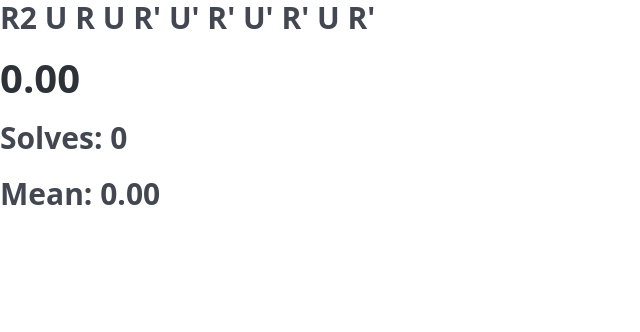
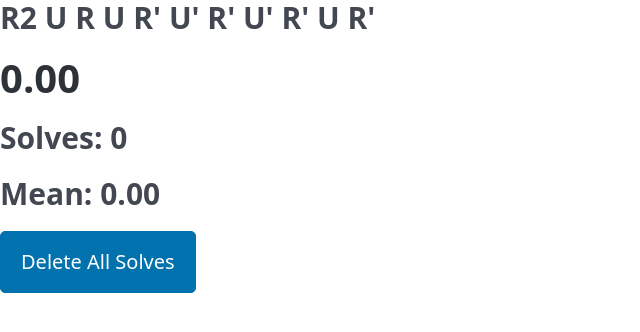
Before and after one commit to andlamb2002/lambro-trainer, a React (Vite) app: page / in a window 1280 px wide. Shown: the top 332 px of the page, without its empty margins (0-640 px from the left). Built offline with nearby package versions, Linux system fonts and the light colour scheme.

Commit message:
Added delete all button

```diff
--- a/src/App.tsx
+++ b/src/App.tsx
@@ -40,6 +40,11 @@ const deleteSolve = (solve: Solve) => {
     }
 }
 
+const deleteAllSolves = () => {
+    setSolves([]);
+    setSelectedSolve(null);
+}
+
 return (
         <>
             {currentCase && <Scramble currentScramble={currentCase.scrambles} />}
@@ -49,6 +54,7 @@ return (
                 selectedSolve={selectedSolve}
                 setSelectedSolve={setSelectedSolve}
                 deleteSolve={deleteSolve}
+                deleteAllSolves={deleteAllSolves}
             />
         </>
     )
--- a/src/Components/SolvesList.tsx
+++ b/src/Components/SolvesList.tsx
@@ -4,6 +4,7 @@ interface Props {
     selectedSolve: Solve | null;
     setSelectedSolve: (solve: Solve | null) => void;
     deleteSolve: (solve: Solve) => void;
+    deleteAllSolves: () => void;
 }
 
 interface Solve {
@@ -13,7 +14,7 @@ interface Solve {
     time: number;
 }
 
-function SolvesList({ solves, selectedSolve, setSelectedSolve, deleteSolve }: Props) {
+function SolvesList({ solves, selectedSolve, setSelectedSolve, deleteSolve, deleteAllSolves }: Props) {
 
     const mean: string =
         solves.length > 0
@@ -47,6 +48,11 @@ function SolvesList({ solves, selectedSolve, setSelectedSolve, deleteSolve }: Pr
                     {index < solves.length - 1 ? ', ' : ''}
                 </span>
             ))}
+            <button
+                onClick={() => deleteAllSolves()}
+            >
+                Delete All Solves
+            </button>
         </>
     )
 }
```
